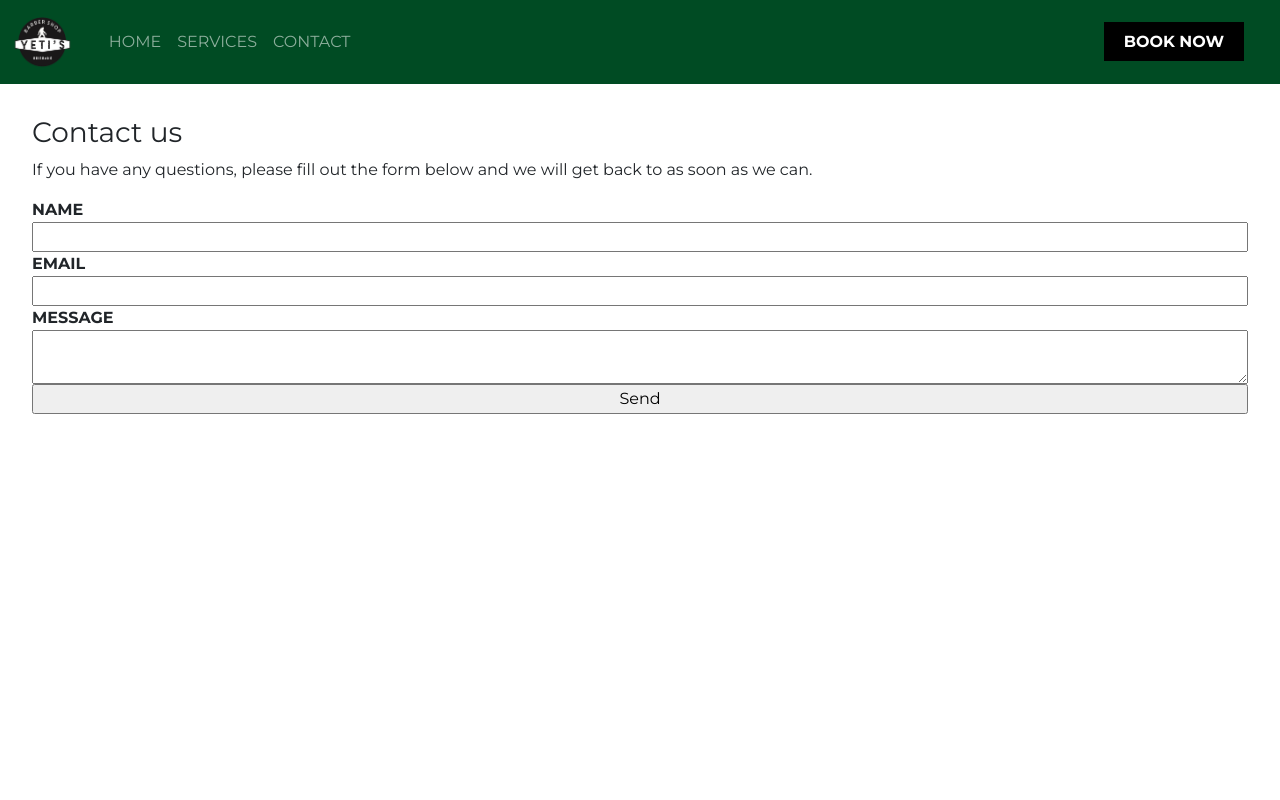
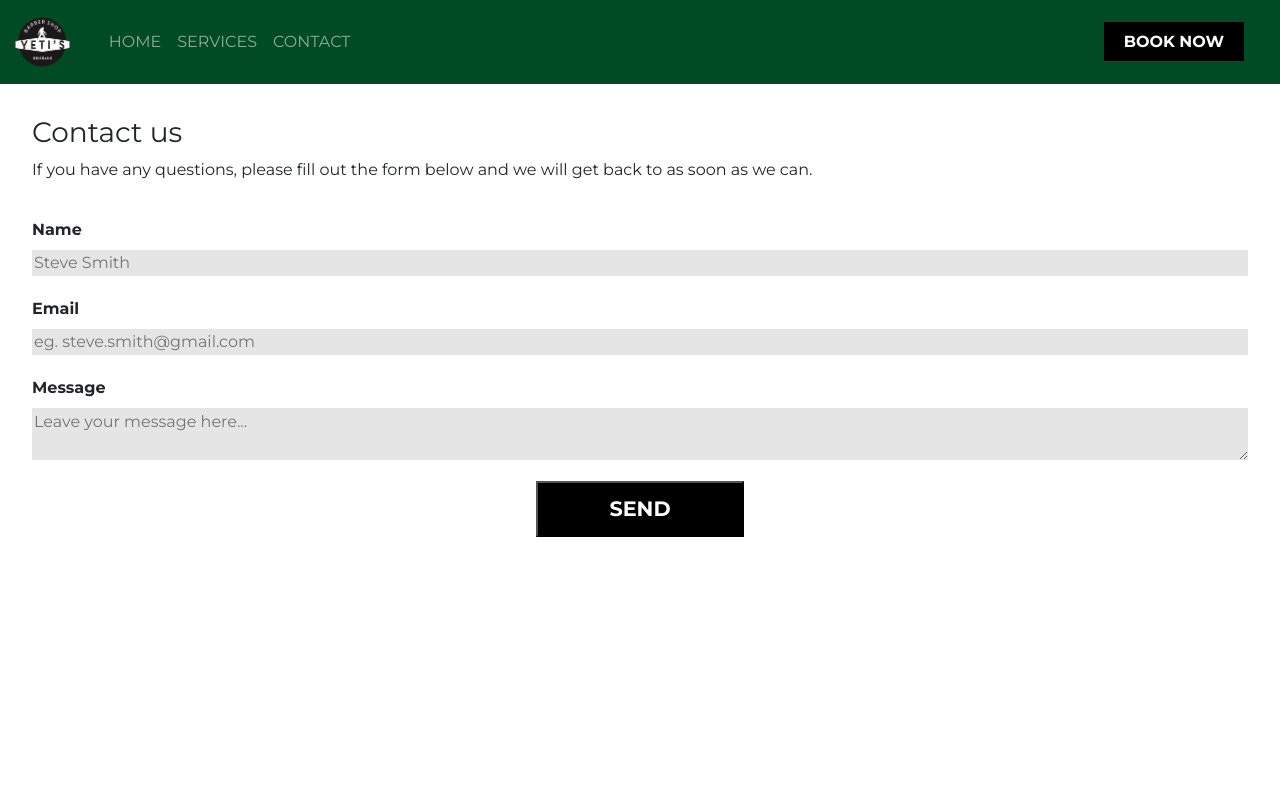
Before and after one commit to Coops023/yetis-barbershop, a React (Create React App) app: page /contact in a window 1280 px wide. Shown: the top 800 px of the page. Built offline with nearby package versions, Linux system fonts and the light colour scheme.

Commit message:
styling on contact form

```diff
--- a/src/components/ContactUs.css
+++ b/src/components/ContactUs.css
@@ -1,7 +1,38 @@
 .contact-form{
-    height: 90vh;
+    height: 70vh;
     display: flex;
     flex-direction: column;
    font-weight: bold;
-   text-transform: uppercase;
+
 }
+
+.send-button{
+    width: 10em;
+    padding: 0.5em 3em;
+    margin: 1em auto;
+    background-color: black;
+    color: white;
+    font-weight: bold;
+    font-size: 1.3em;
+    text-transform: uppercase;
+}
+
+.success-modal{
+    width: 100%;
+    background-color: green;
+    color: white;
+    border-radius: 0.2em;
+    padding: 0.5em 1em;
+    text-align: center;
+    margin-bottom: 1.3em;
+}
+
+.input{
+    border: none;
+    background-color: #e5e5e5;
+    margin-top: 0.5em;
+}
+
+.contact-form label{
+    margin-top: 1.3em;
+}
--- a/src/components/ContactUs.jsx
+++ b/src/components/ContactUs.jsx
@@ -7,6 +7,7 @@ export default function ContactUs() {
   const [name, setName] = useState("");
   const [email, setEmail] = useState("");
   const [message, setMessage] = useState("");
+  const [modal, setModal] = useState(false);
 
   const sendEmail = (e) => {
     e.preventDefault();
@@ -33,11 +34,55 @@ export default function ContactUs() {
       setName("");
       setEmail("");
       setMessage("");
+      setModal(true);
     }
   };
-
   return (
+    <div>
+      {!modal ? (
         <form className="contact-form" ref={form} onSubmit={sendEmail}>
+          <label>Name</label>
+          <input
+            className="input"
+            value={name}
+            onChange={function handleChange(e) {
+              setName(e.target.value);
+            }}
+            type="text"
+            name="user_name"
+            required={true}
+            placeholder="Steve Smith"
+          />
+          <label>Email</label>
+          <input
+            className="input"
+            value={email}
+            onChange={function handleChange(e) {
+              setEmail(e.target.value);
+            }}
+            type="email"
+            name="user_email"
+            required={true}
+            placeholder="eg. steve.smith@gmail.com"
+          />
+          <label>Message</label>
+          <textarea
+            className="input"
+            value={message}
+            onChange={function handleChange(e) {
+              setMessage(e.target.value);
+            }}
+            name="message"
+            required={true}
+            placeholder="Leave your message here..."
+          />
+          <button className="send-button" type="submit">
+            Send
+          </button>
+        </form>
+      ) : (
+        <form className="contact-form" ref={form} onSubmit={sendEmail}>
+          <div className="success-modal">Thank you for getting in touch.</div>
           <label>Name</label>
           <input
             value={name}
@@ -67,7 +112,11 @@ export default function ContactUs() {
             name="message"
             required={true}
           />
-      <input type="submit" value="Send" />
+          <button className="send-button" type="submit">
+            Send
+          </button>
         </form>
+      )}
+    </div>
   );
 }
```
Lines whose indentation alone changed are shown as unchanged.
